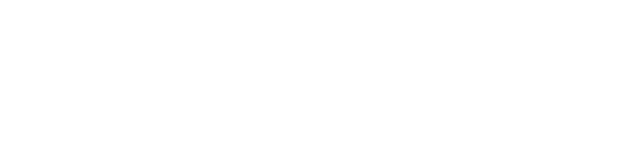
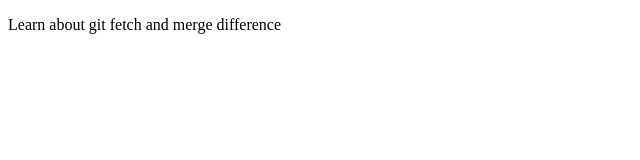
Before and after one commit to eyobel7k/git, a plain HTML site: page index.html in a window 1280 px wide. Shown: the whole page, without its empty margins (0-640 px from the left). Drawn offline with Linux system fonts and the light colour scheme.

Commit message:
fix(git) :difference

```diff
--- a/index.html
+++ b/index.html
@@ -5,8 +5,9 @@
     <meta http-equiv="X-UA-Compatible" content="IE=edge">
     <meta name="viewport" content="width=device-width, initial-scale=1.0">
     <title>First document</title>
+
 </head>
 <body>
-
+    <p>Learn about git fetch and merge difference </p>
 </body>
 </html>
```
